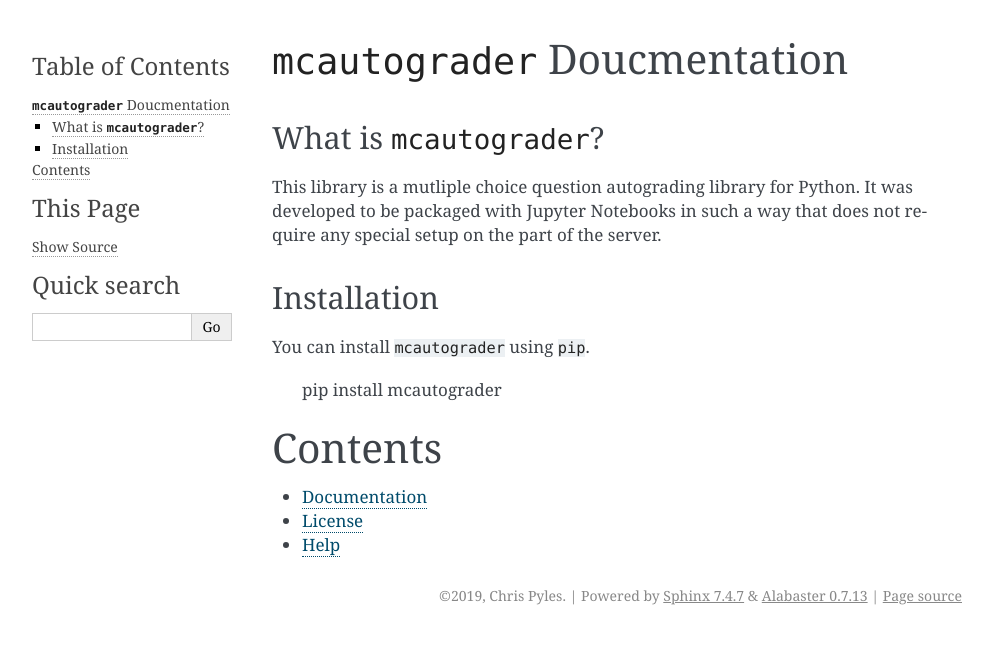
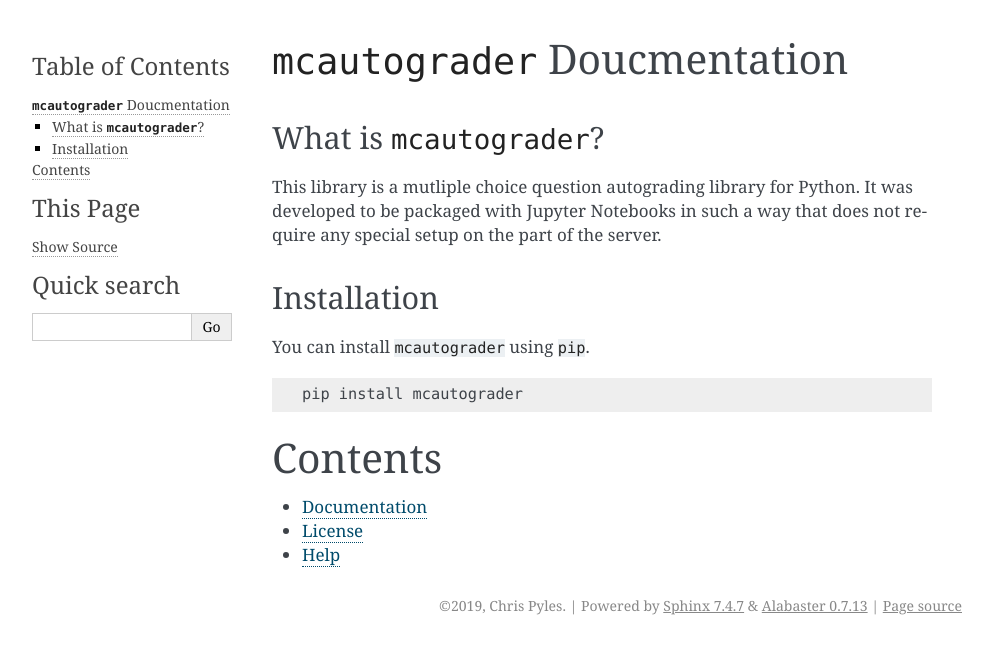
Before and after one commit to chrispyles/mcautograder, a Sphinx documentation site: the page built from docs/source/index.rst, in a window 1280 px wide. Shown: the top 654 px of the page, without its empty margins (148-1141 px from the left). Built offline with Sphinx 7.4.7, drawn with Linux system fonts in a browser that asks for light colours.

Commit message:
Update index.rst

```diff
--- a/docs/source/index.rst
+++ b/docs/source/index.rst
@@ -11,6 +11,8 @@ Installation
 
 You can install ``mcautograder`` using ``pip``.
 
+.. code-block:: none
+
     pip install mcautograder
 
 Contents
```
